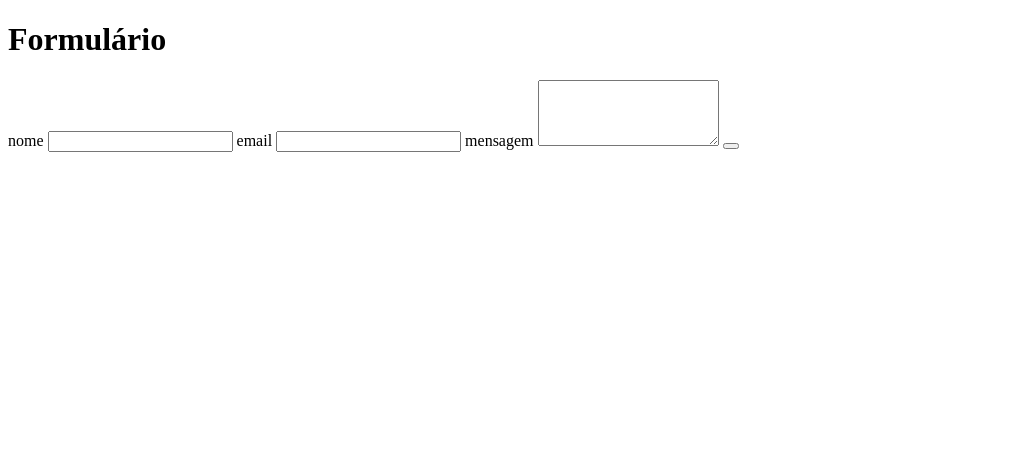
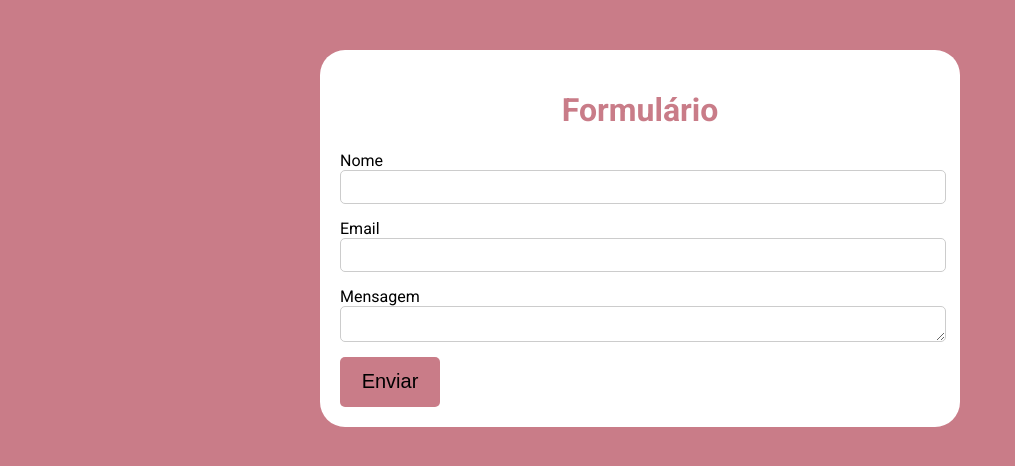
Before and after one commit to Ellenylce/Estudo_Front_Formulario_simples, a plain HTML site: page index.html in a window 1280 px wide. Shown: the whole page, without its empty margins (0-1015 px from the left). Drawn offline with Linux system fonts and the light colour scheme.

Commit message:
adicionei display e dei continuidade no código

```diff
--- a/index.html
+++ b/index.html
@@ -1,6 +1,7 @@
 <!DOCTYPE html>
 <html lang="PT-BR">
 <head>
+    <link rel="stylesheet" href="styles.css"> <!--Conecta com CSS-->
     <meta charset="UTF-8">
     <meta name="viewport" content="width=device-width, initial-scale=1.0">
     <title>Document</title>
@@ -9,18 +10,18 @@
     <div class="container">
         <h1>Formulário</h1>
         <div>
-            <form>
-                <label for = "nome">nome</label>
-                <input type="text" id="nome" name="nome" required /><!--type="email": especifica que o campo de entrada é para email
+            <form class="form">
+                <label for = "nome">Nome</label> <!--rotulo-->
+                <input type="text" id="nome" name="nome" required /><!--type="text": especifica que o campo de entrada é para text
                 name="nome":Define o nome do campo de entrada, que será usado ao enviar o formulário-->
-                <label for = "email">email</label>
+                <label for = "email">Email</label>
                 <input type="email" id="email" name="email" required/>
-                <label for="mensagem">mensagem</label> <!--rótulo-->
+                <label for="mensagem">Mensagem</label> <!--rótulo-->
                 <textarea id="mensagem" name="mensagem" required rows="4"></textarea> <!--testearea: area de texto de multiplas linhas
                 id="mensagem": identificador unico para elemento "testarea"que pode ser usado para referenciá-lo em CSS
                 name"mensagem": nome do campo a ser preenchido
                 required: campo obrigado para preencher e rows: especifica quantidade de linhasde texto-->
-                <button type="submit"></button>
+                <button type="submit">Enviar</button>
             </form>
 
         </div>
--- /dev/null
+++ b/styles.css
@@ -0,0 +1,45 @@
+@import url('https://fonts.googleapis.com/css2?family=Roboto:ital,wght@0,100;0,300;0,400;0,500;0,700;0,900;1,100;1,300;1,400;1,500;1,700;1,900&display=swap');
+/*importando a fonte robopo*/
+
+body{ /*setar o body: o simbolo (.) é o seletor*/
+    margin:0; /*zerar a margem*/
+    padding:0; /*zerar o espaçamento interno*/
+    background-color: #c97c88;
+    font-family: "Roboto", sans-serif;
+}
+.container{
+    background-color: white;
+    border-radius:25px;
+    margin:50px auto;
+    padding: 20px;
+    max-width: 600px;
+}
+h1{
+    color:#c97c88;
+    text-align: center;
+}
+
+.form{
+    display: flex; /*Transforma um elemento em um contêiner flexível.*/
+    flex-direction:column; /*Disposição dos itens flexíveis em uma coluna (de cima para baixo)-esse codigo só funciona se eu mencionar o display-flex.*/
+    justify-content:space-between;
+}
+input, textarea{
+    margin-bottom: 15px; /*margem inferior*/
+    border:1px solid#ccc; /*borda solida com espessura de 1px de cor cinza*/
+    height: 30px; /* altura*/
+    width: 100%;
+    border-radius: 5px;
+}
+button{
+    font-size: 20px;/*tamanho da fonte*/
+    border:none; /*tirar a borda*/
+    background:#c97c88;
+    padding:12px, 20px; /*espaçamento interno*/
+    height: 50px;
+    width: 100px;
+    border-radius:5px;
+    cursor: pointer; /*cursor vira ponteiro*/
+
+
+}
```
